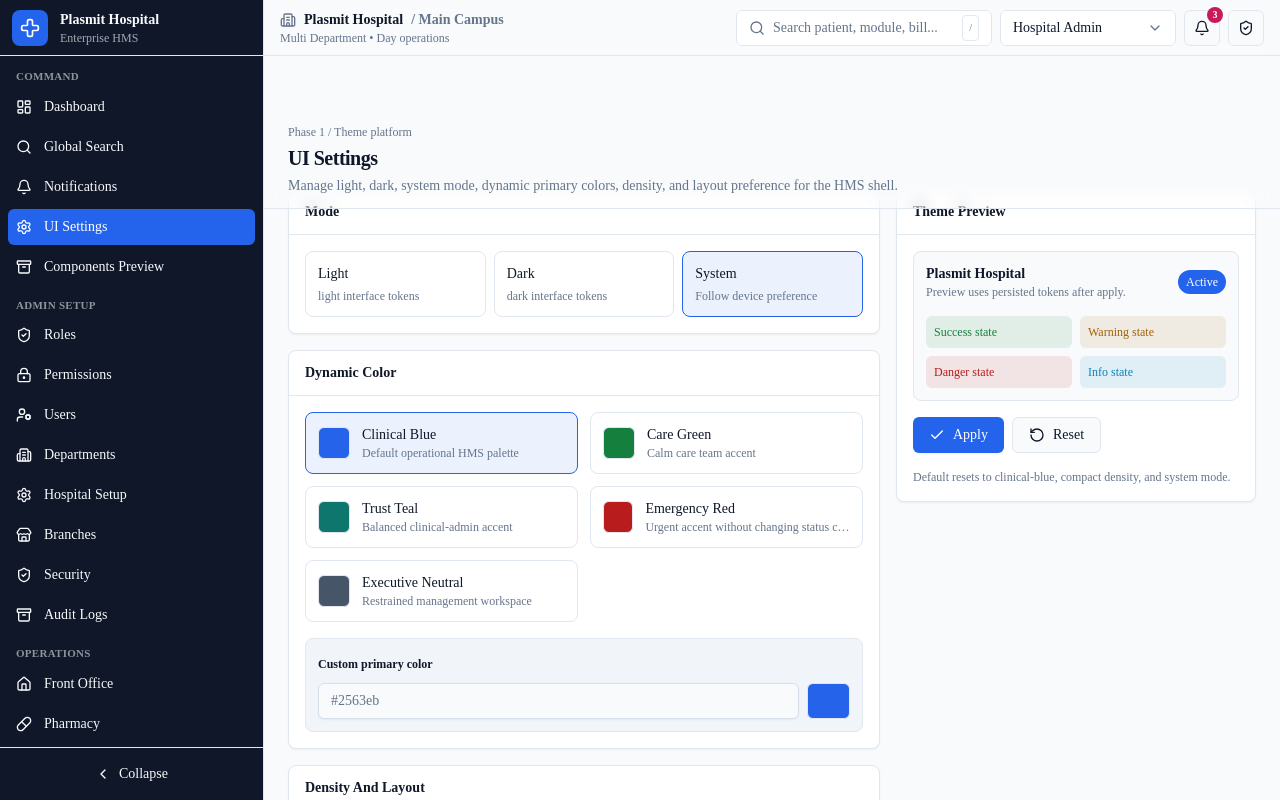
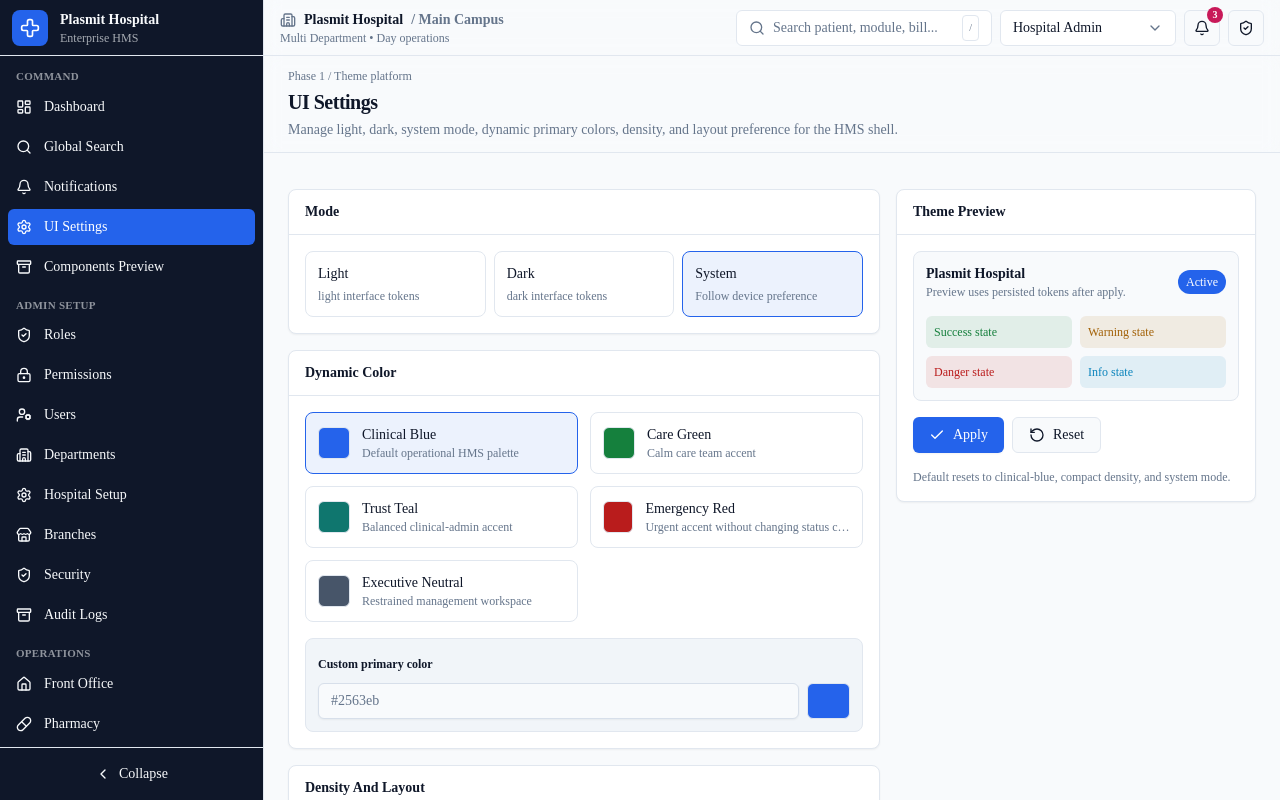
Before and after one commit to monusinghbr/plasmit-hospital, a Next.js app: page /settings/ui in a window 1280 px wide. Shown: the top 800 px of the page. Built offline with nearby package versions, Linux system fonts and the light colour scheme.

Commit message:
Keep shell navigation sticky

```diff
--- a/src/app/globals.css
+++ b/src/app/globals.css
@@ -65,13 +65,13 @@
 
 html {
   height: 100%;
-  overflow-x: hidden;
+  overflow-x: clip;
   scroll-behavior: smooth;
 }
 
 body {
   min-height: 100%;
-  overflow-x: hidden;
+  overflow-x: clip;
   background: hsl(var(--background));
   color: hsl(var(--foreground));
   font-feature-settings: "cv02", "cv03", "cv04", "cv11";
--- a/src/components/shell/app-shell.tsx
+++ b/src/components/shell/app-shell.tsx
@@ -10,12 +10,12 @@ export function AppShell({ children }: { children: React.ReactNode }) {
   const [collapsed, setCollapsed] = React.useState(false);
 
   return (
-    <div className="min-h-dvh overflow-x-hidden bg-background text-foreground">
-      <div className="flex min-h-dvh min-w-0 overflow-x-hidden">
+    <div className="min-h-dvh max-w-full bg-background text-foreground">
+      <div className="flex min-h-dvh min-w-0 max-w-full">
         <AppSidebar collapsed={collapsed} onCollapsedChange={setCollapsed} />
-        <div className="flex min-w-0 flex-1 flex-col overflow-x-hidden">
+        <div className="flex min-w-0 flex-1 flex-col">
           <TopHeader />
-          <main className="min-w-0 flex-1 overflow-x-hidden px-4 pb-8 md:px-6">{children}</main>
+          <main className="min-w-0 max-w-full flex-1 px-4 pb-8 md:px-6">{children}</main>
           <AppFooter />
         </div>
       </div>
--- a/src/components/shell/app-sidebar.tsx
+++ b/src/components/shell/app-sidebar.tsx
@@ -25,7 +25,7 @@ export function AppSidebar({
   return (
     <aside
       className={cn(
-        "hidden h-dvh shrink-0 border-r border-border bg-sidebar text-sidebar-foreground transition-all lg:sticky lg:top-0 lg:flex lg:flex-col",
+        "hidden h-dvh shrink-0 border-r border-border bg-sidebar text-sidebar-foreground transition-all lg:sticky lg:top-0 lg:z-50 lg:flex lg:flex-col",
         collapsed ? "w-[72px]" : "w-[264px]",
       )}
     >
```
